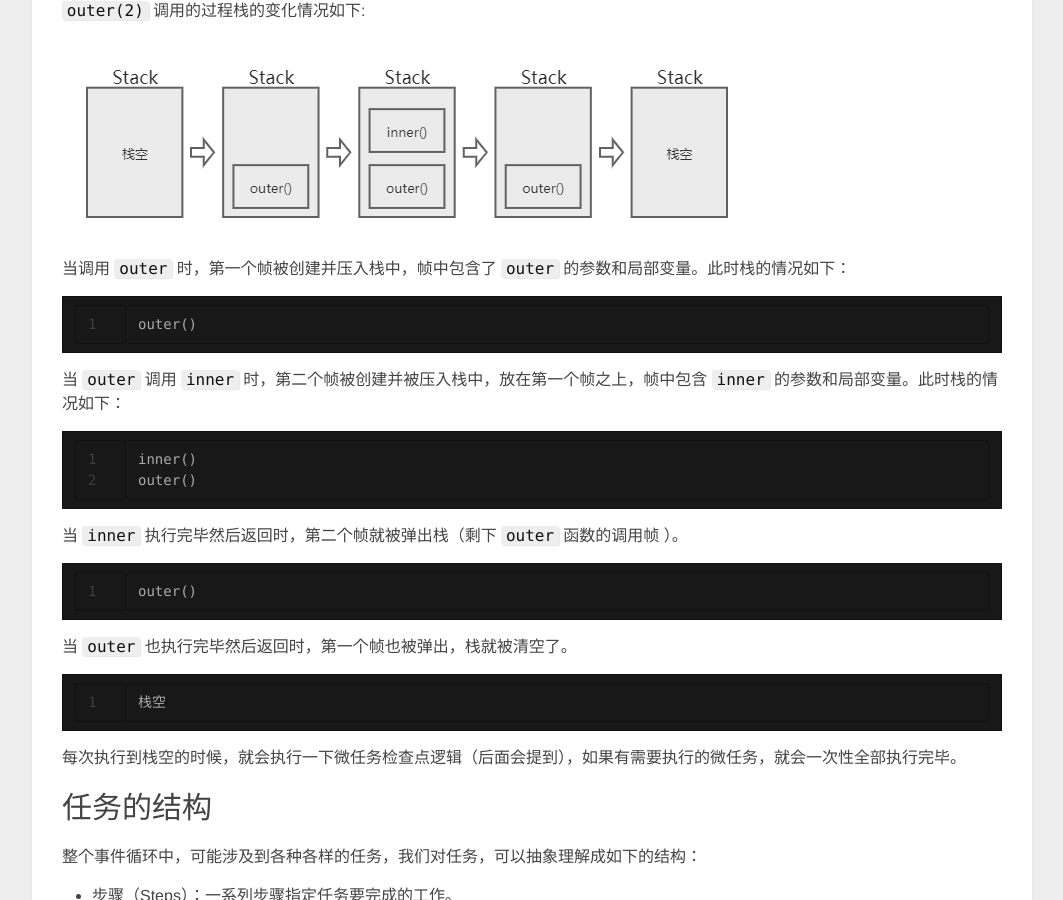
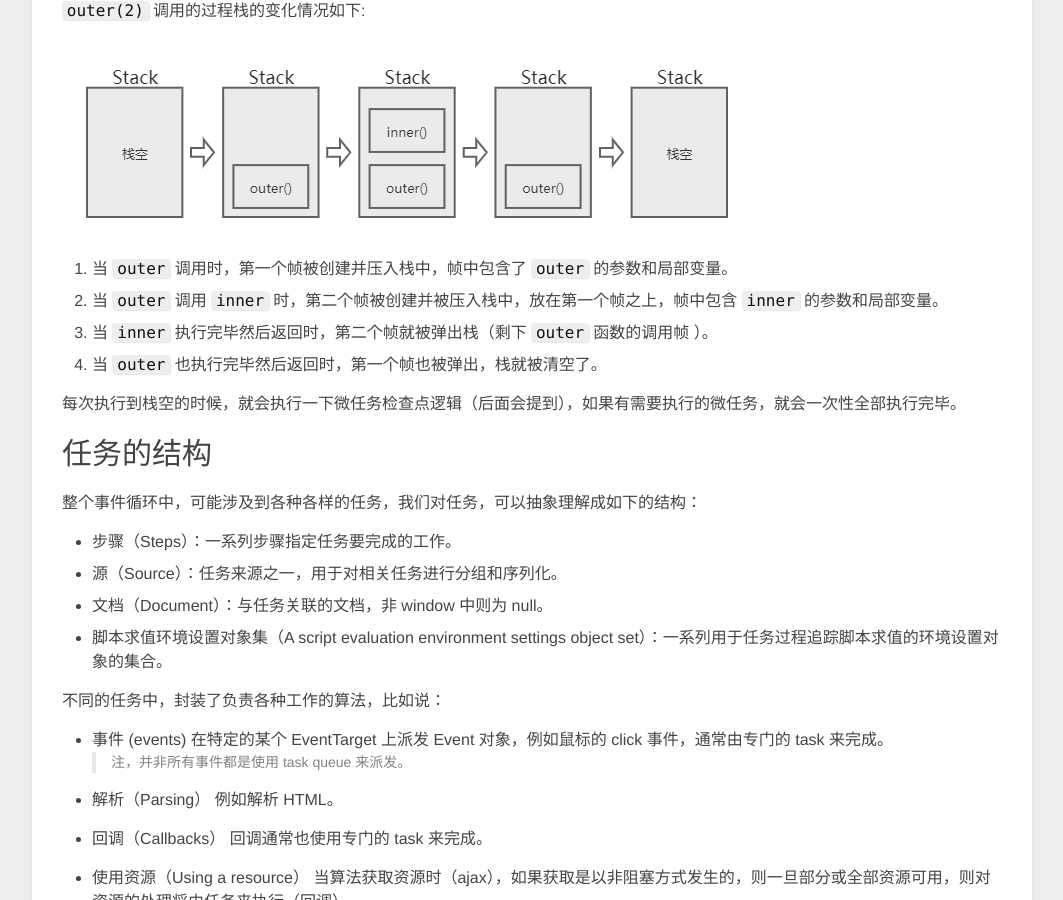
Before and after one commit to dawenci/dawenci.github.io, a Jekyll site: the page built from _posts/2018-02-18-browser-event-loop.md, in a window 1280 px wide and 900 px high, scrolled down 3110 px. Shown: the whole window, without its empty margins (108-1171 px from the left). Built offline with Jekyll 4.4.1, drawn with Linux system fonts in a browser that asks for light colours; comment, search, counter and statistics services are not loaded; a style sheet for code colours, icons or effects is not loaded.

Commit message:
文章修改

````diff
--- a/_posts/2018-02-18-browser-event-loop.md
+++ b/_posts/2018-02-18-browser-event-loop.md
@@ -130,28 +130,10 @@ console.log(outer(2)); // 返回 5
 
 ![](../images/2018-02-18-browser-event-loop.assets/2.png)
 
-当调用 `outer` 时，第一个帧被创建并压入栈中，帧中包含了 `outer` 的参数和局部变量。此时栈的情况如下：
-
-```
-outer()
-```
-
-当 `outer` 调用 `inner` 时，第二个帧被创建并被压入栈中，放在第一个帧之上，帧中包含 `inner` 的参数和局部变量。此时栈的情况如下：
-```
-inner()
-outer()
-```
-
-当 `inner` 执行完毕然后返回时，第二个帧就被弹出栈（剩下 `outer` 函数的调用帧 ）。
-```
-outer()
-```
-
-当 `outer` 也执行完毕然后返回时，第一个帧也被弹出，栈就被清空了。
-
-```
-栈空
-```
+1. 当 `outer` 调用时，第一个帧被创建并压入栈中，帧中包含了 `outer` 的参数和局部变量。
+2. 当 `outer` 调用 `inner` 时，第二个帧被创建并被压入栈中，放在第一个帧之上，帧中包含 `inner` 的参数和局部变量。
+3. 当 `inner` 执行完毕然后返回时，第二个帧就被弹出栈（剩下 `outer` 函数的调用帧 ）。
+4. 当 `outer` 也执行完毕然后返回时，第一个帧也被弹出，栈就被清空了。
 
 每次执行到栈空的时候，就会执行一下微任务检查点逻辑（后面会提到），如果有需要执行的微任务，就会一次性全部执行完毕。
 
````
